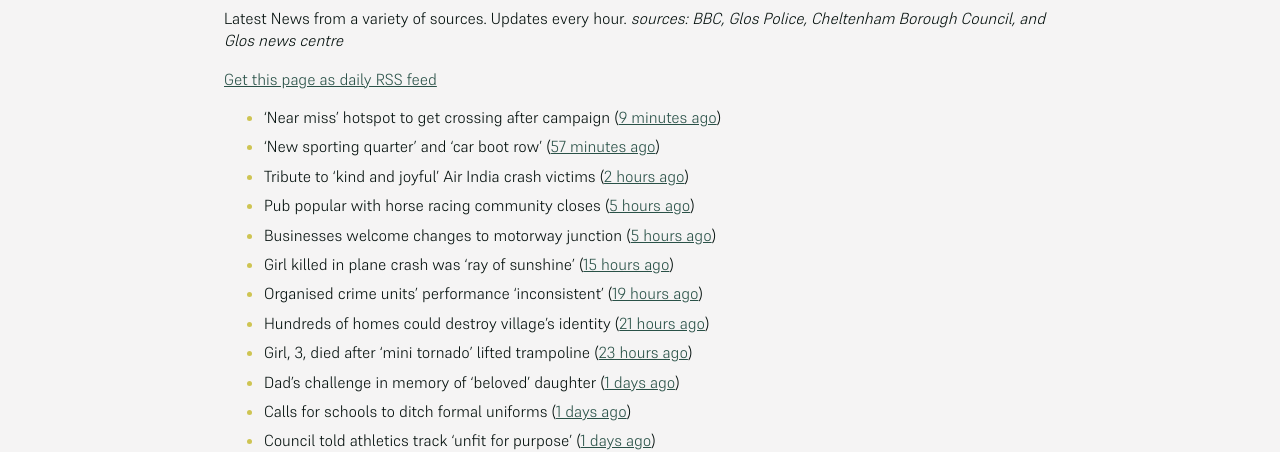
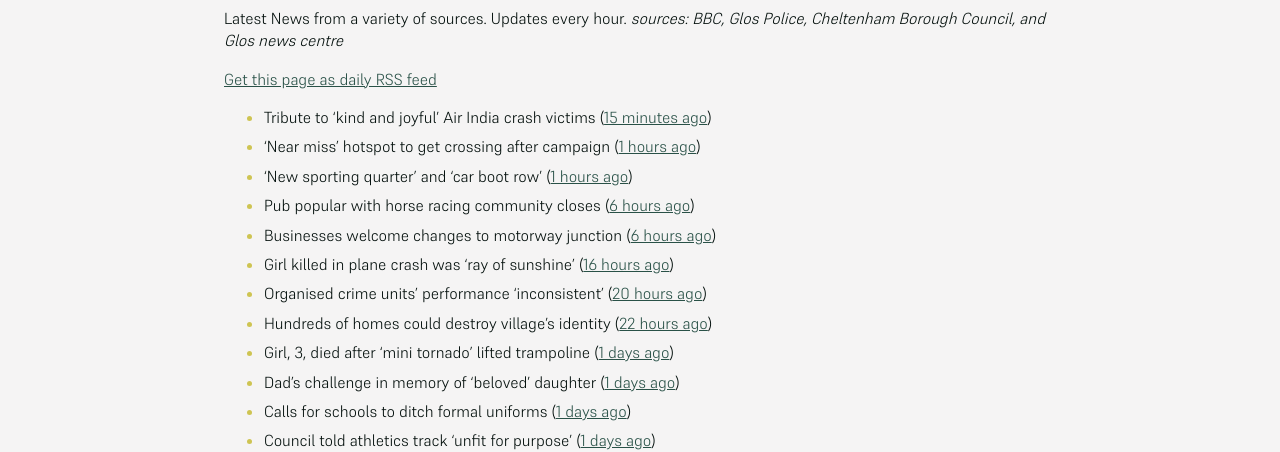
Before and after one commit to mat-0/cheltenham-open-data, a Jekyll site: the page built from _pages/news.md, in a window 1280 px wide. Shown: the part 266-718 px from the top of the page. Built offline with Jekyll 4.4.1, drawn with Linux system fonts in a browser that asks for light colours.

Commit message:
Updated 2025-06-13 11:57:51

```diff
--- a/_pages/news.md
+++ b/_pages/news.md
@@ -12,15 +12,15 @@ _sources: BBC, Glos Police, Cheltenham Borough Council, and Glos news centre_
 [Get this page as daily RSS feed](/daily.rss)
 
 <!-- news_marker starts -->
-- 'Near miss' hotspot to get crossing after campaign ([9 minutes ago](https://www.bbc.com/news/articles/ckg75mj80kno))
-- 'New sporting quarter' and 'car boot row' ([57 minutes ago](https://www.bbc.com/news/articles/c249e52vp45o))
-- Tribute to 'kind and joyful' Air India crash victims ([2 hours ago](https://www.bbc.com/news/articles/c20qv62dxq6o))
-- Pub popular with horse racing community closes ([5 hours ago](https://www.bbc.com/news/articles/czel4g51keno))
-- Businesses welcome changes to motorway junction ([5 hours ago](https://www.bbc.com/news/articles/c4gk1xllmrro))
-- Girl killed in plane crash was 'ray of sunshine' ([15 hours ago](https://www.bbc.com/news/articles/cq69npp0l9no))
-- Organised crime units' performance 'inconsistent' ([19 hours ago](https://www.bbc.com/news/articles/c8rezd6j42vo))
-- Hundreds of homes could destroy village's identity ([21 hours ago](https://www.bbc.com/news/articles/cdj9vnpx82po))
-- Girl, 3, died after 'mini tornado' lifted trampoline ([23 hours ago](https://www.bbc.com/news/articles/cx2j9p12m52o))
+- Tribute to 'kind and joyful' Air India crash victims ([15 minutes ago](https://www.bbc.com/news/articles/c20qv62dxq6o))
+- 'Near miss' hotspot to get crossing after campaign ([1 hours ago](https://www.bbc.com/news/articles/ckg75mj80kno))
+- 'New sporting quarter' and 'car boot row' ([1 hours ago](https://www.bbc.com/news/articles/c249e52vp45o))
+- Pub popular with horse racing community closes ([6 hours ago](https://www.bbc.com/news/articles/czel4g51keno))
+- Businesses welcome changes to motorway junction ([6 hours ago](https://www.bbc.com/news/articles/c4gk1xllmrro))
+- Girl killed in plane crash was 'ray of sunshine' ([16 hours ago](https://www.bbc.com/news/articles/cq69npp0l9no))
+- Organised crime units' performance 'inconsistent' ([20 hours ago](https://www.bbc.com/news/articles/c8rezd6j42vo))
+- Hundreds of homes could destroy village's identity ([22 hours ago](https://www.bbc.com/news/articles/cdj9vnpx82po))
+- Girl, 3, died after 'mini tornado' lifted trampoline ([1 days ago](https://www.bbc.com/news/articles/cx2j9p12m52o))
 - Dad's challenge in memory of 'beloved' daughter ([1 days ago](https://www.bbc.com/news/articles/c3e5qzklpzpo))
 - Calls for schools to ditch formal uniforms ([1 days ago](https://www.bbc.com/news/articles/c79eg0w59y8o))
 - Council told athletics track 'unfit for purpose' ([1 days ago](https://www.bbc.com/news/articles/cvg76n7dxn9o))
```
Also changed, not shown: _data/flood.json (+5 -90 lines), _pages/fix-my-street.md (+3 -3 lines), index.md (+5 -5 lines).
